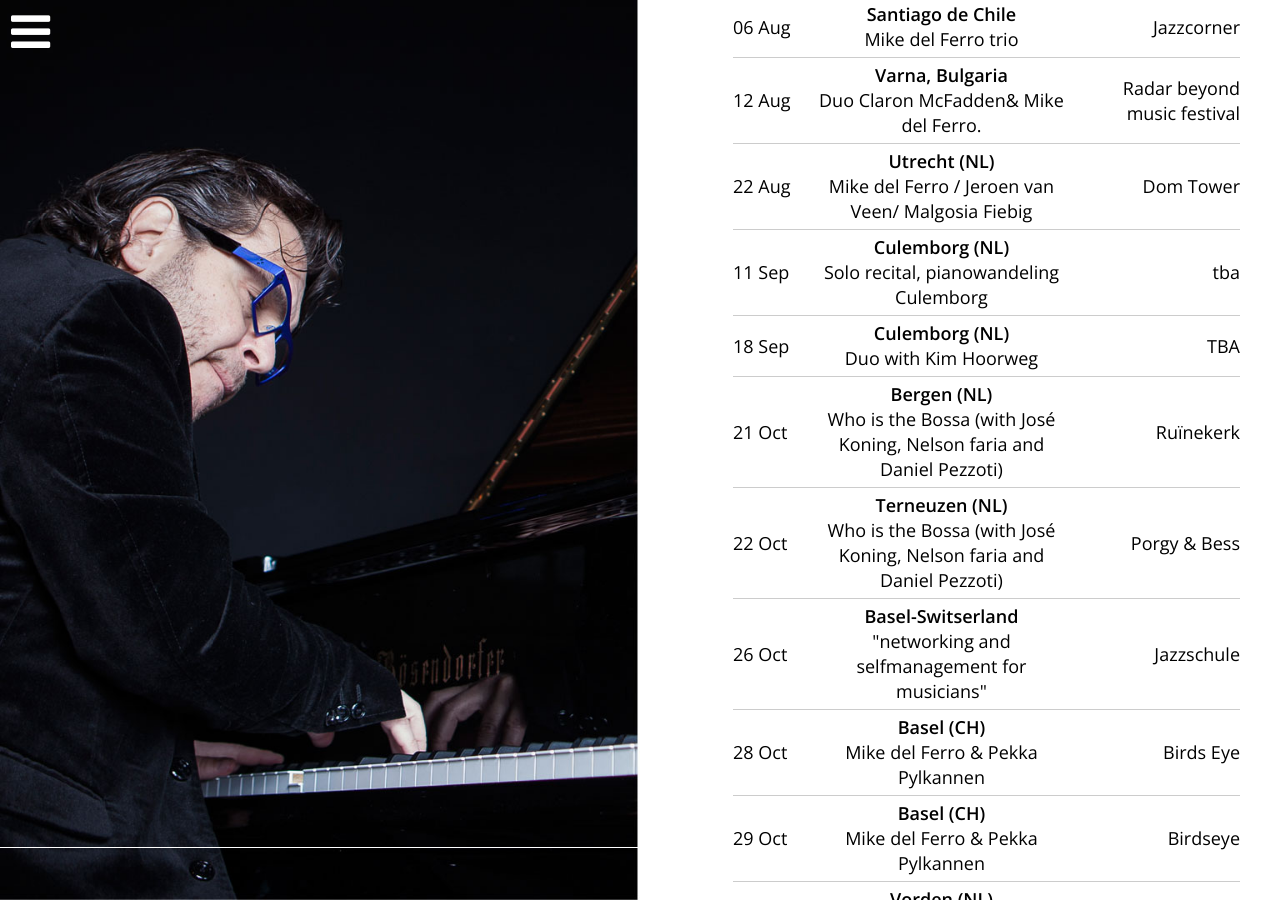
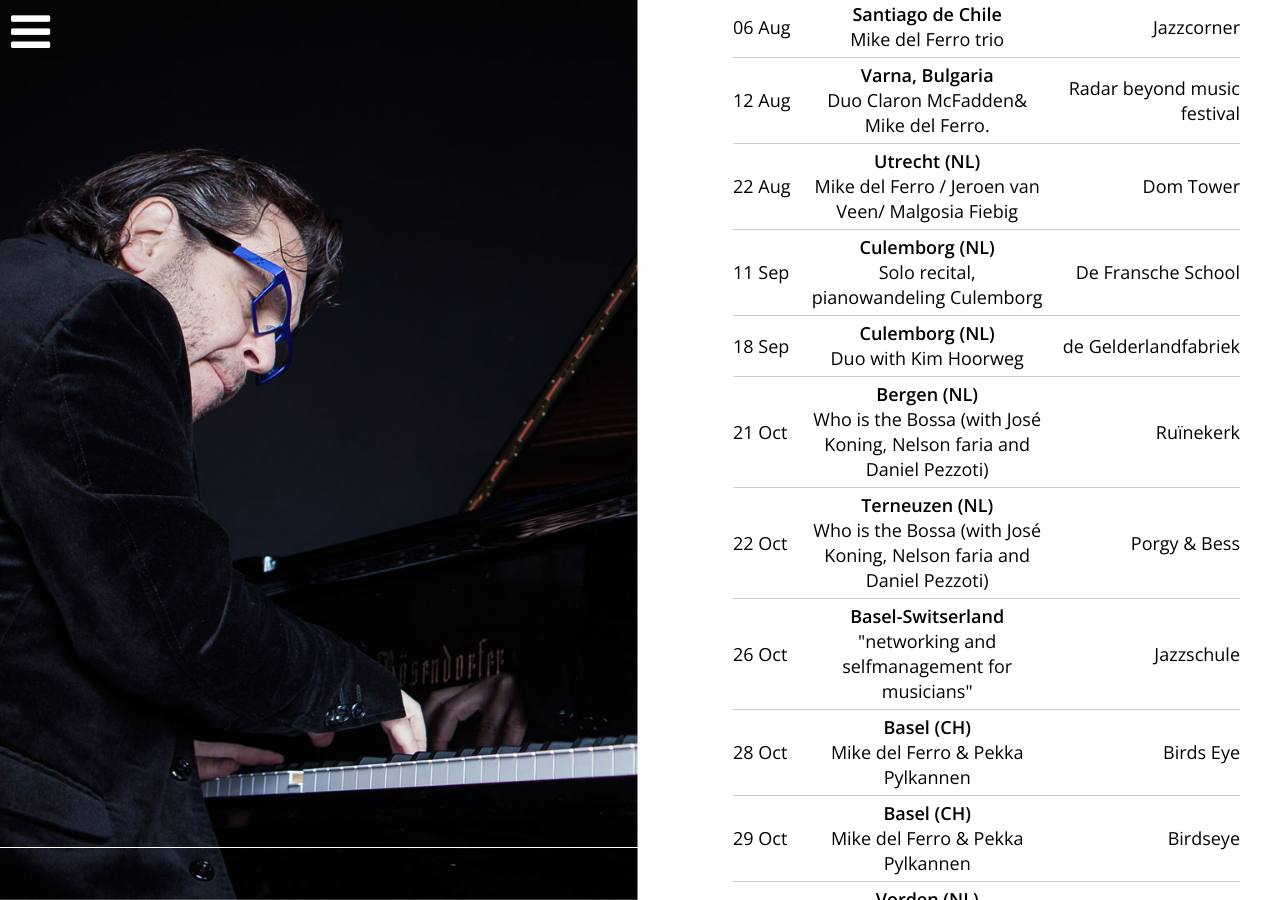
Before and after one commit to mikedelferro/website, a Jekyll site: the page built from agenda.html, in a window 1280 px wide and 900 px high, scrolled down 383 px. Built offline with Jekyll 4.4.1, drawn with Linux system fonts in a browser that asks for light colours; nearby versions of some CDN libraries.

Commit message:
Updated '/_config.yml' via CloudCannon

```diff
--- a/_config.yml
+++ b/_config.yml
@@ -71,7 +71,7 @@ gigs:
     url:
   - title: 'Solo recital, pianowandeling Culemborg'
     date: 2016-09-11T13:30:00.000Z
-    location: tba
+    location: De Fransche School
     venue: Culemborg (NL)
     url:
   - title: 'Mike del Ferro & Claron McFadden'
@@ -105,7 +105,7 @@ gigs:
     venue: Zuthpen (NL)
     url:
   - title: Duo with Kim Hoorweg
-    date: 2016-09-18T15:00:00.000Z
-    location: TBA
+    date: 2016-09-18T14:30:00.000Z
+    location: de Gelderlandfabriek
     venue: Culemborg (NL)
-    url:
+    url: 'https://www.facebook.com/events/1566075027035665/'
```
